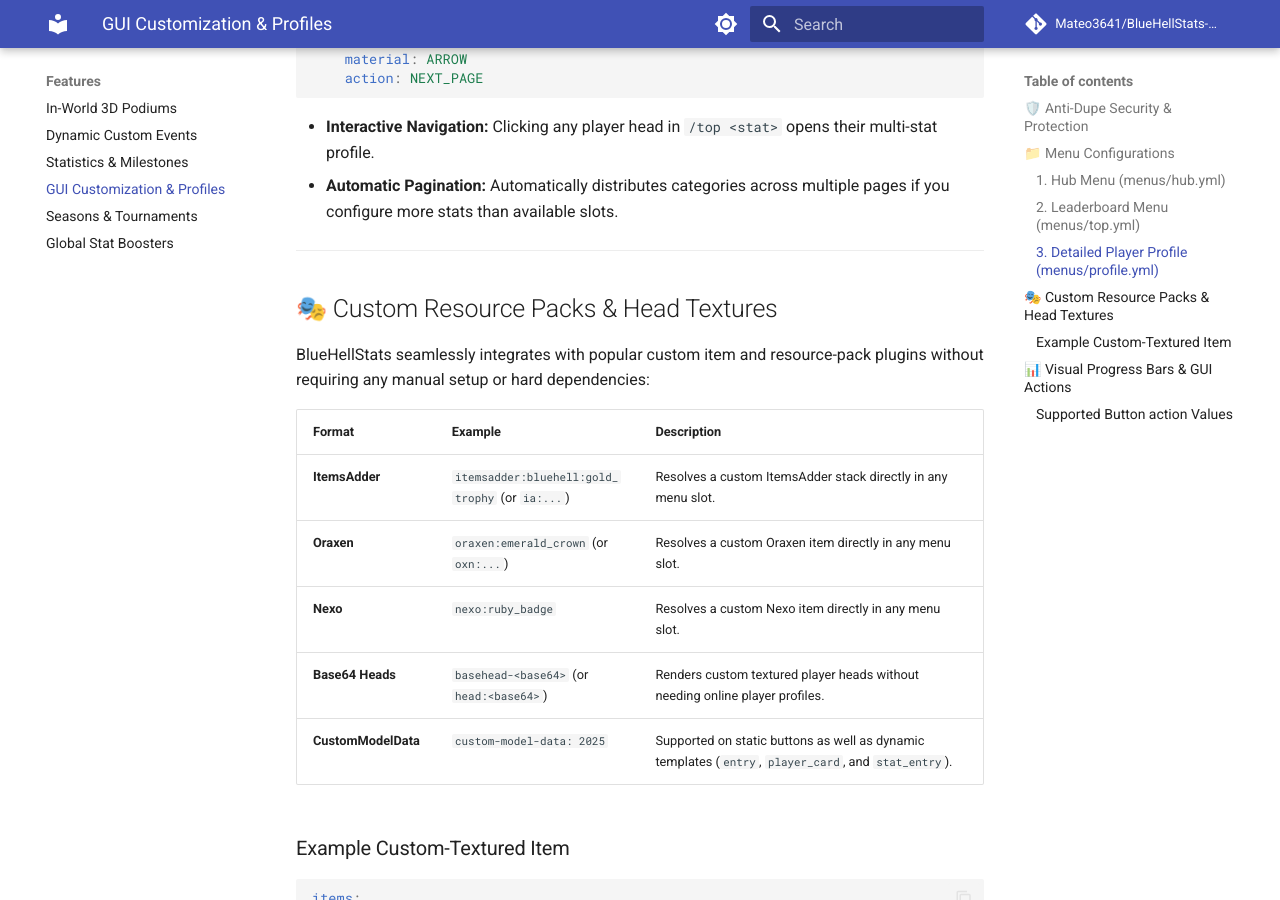
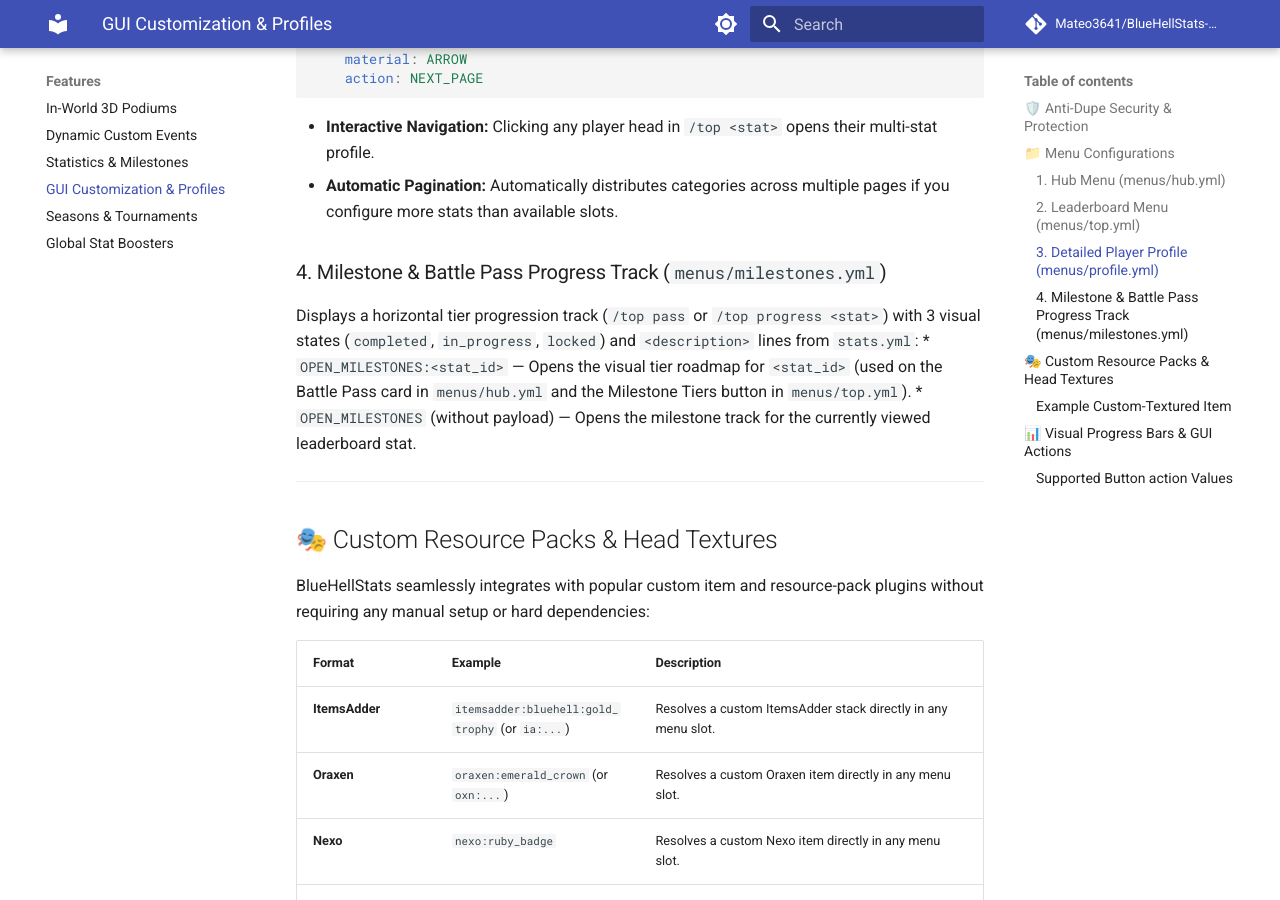
Before and after one commit to Mateo3641/BlueHellStats-Docs, an MkDocs documentation site: the page built from docs/features/guis.md, in a window 1280 px wide and 900 px high, scrolled down 2439 px. Built offline with MkDocs 1.6.1 and Material for MkDocs 9.7.7, drawn with Linux system fonts in a browser that asks for light colours; comment, search, counter and statistics services are not loaded.

Commit message:
docs: document milestone progress GUI and bump manifest to v1.5.0

```diff
--- a/docs/features/guis.md
+++ b/docs/features/guis.md
@@ -104,6 +104,11 @@ items:
 * **Interactive Navigation:** Clicking any player head in `/top <stat>` opens their multi-stat profile.
 * **Automatic Pagination:** Automatically distributes categories across multiple pages if you configure more stats than available slots.
 
+### 4. Milestone & Battle Pass Progress Track (`menus/milestones.yml`)
+Displays a horizontal tier progression track (`/top pass` or `/top progress <stat>`) with 3 visual states (`completed`, `in_progress`, `locked`) and `<description>` lines from `stats.yml`:
+* `OPEN_MILESTONES:<stat_id>` — Opens the visual tier roadmap for `<stat_id>` (used on the Battle Pass card in `menus/hub.yml` and the Milestone Tiers button in `menus/top.yml`).
+* `OPEN_MILESTONES` (without payload) — Opens the milestone track for the currently viewed leaderboard stat.
+
 ---
 
 ## 🎭 Custom Resource Packs & Head Textures
--- a/docs/reference/commands.md
+++ b/docs/reference/commands.md
@@ -10,6 +10,7 @@ All commands support tab-completion, permission checks, and localization message
 | :--- | :--- | :--- |
 | `/top` | `bluehell.top` | Opens the main categories leaderboard hub (`menus/hub.yml`). |
 | `/top <stat>` | `bluehell.top` | Directly opens the leaderboard for a specific category (`menus/top.yml`). |
+| `/top progress [stat]` (aliases `/top pass`, `/top milestones`) | `bluehell.top` | Opens the visual milestone / Battle Pass progression track (`menus/milestones.yml`). |
 | `/top profile [player]` | `bluehell.profile` | Opens the multi-stat detail profile GUI for yourself or another player. |
 | `/halloffame` (alias `/hof`) | `bluehell.hof` | Opens the historical browser of past seasons and podium winners. |
 | `/season info` | `bluehell.season.info` | View active season duration and remaining time. |
--- a/docs/version.json
+++ b/docs/version.json
@@ -1,4 +1,4 @@
 {
-  "version": "1.4.0",
+  "version": "1.5.0",
   "download_url": "https://mateo3641.github.io/BlueHellStats-Docs/"
 }
```
